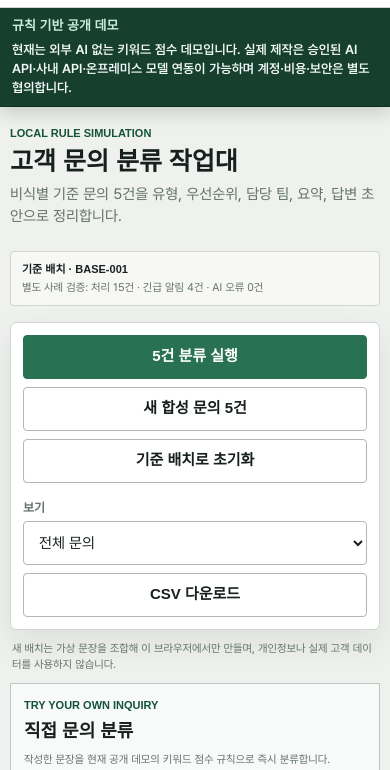
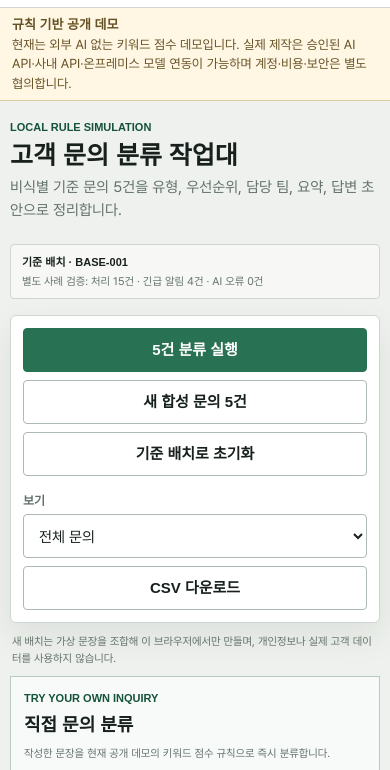
Before and after one commit to Cetacean916/portfolio-showcase, a plain HTML site: page demos/pf01/index.html in a window 390 px wide. Shown: the part 57-827 px from the top of the page. Drawn offline with Linux system fonts and the light colour scheme; a web font is replaced by a local one.

Commit message:
style: restore PF01 ivory boundary

```diff
--- a/demos/pf01/app.css
+++ b/demos/pf01/app.css
@@ -14,31 +14,7 @@
   position: sticky;
   top: var(--pf01-topbar-height);
   z-index: 29;
-  min-height: 44px;
-  justify-content: flex-start;
-  gap: 12px;
-  padding: 9px 24px;
-  border-bottom: 1px solid #0d3023;
-  background: #173f30;
-  box-shadow: 0 6px 16px rgba(13, 48, 35, 0.18);
-  color: #f4fbf7;
   font-size: 13.5px;
-  font-weight: 600;
-  line-height: 1.5;
-  text-align: left;
-}
-
-.pf01-ai-boundary strong {
-  flex: 0 0 auto;
-  padding-right: 12px;
-  border-right: 1px solid rgba(244, 251, 247, 0.34);
-  color: #c8ecd8;
-  font-size: 13.5px;
-  white-space: nowrap;
-}
-
-.pf01-ai-boundary .boundary-copy {
-  max-width: 1180px;
 }
 
 .boundary-copy-compact {
@@ -289,7 +265,6 @@
 
 @media (max-width: 780px) {
   .boundary-note.pf01-ai-boundary {
-    padding-inline: 14px;
     font-size: 13px;
   }
 
@@ -320,16 +295,6 @@
 @media (max-width: 480px) {
   .boundary-note.pf01-ai-boundary {
     top: var(--pf01-topbar-height);
-    gap: 4px;
-    min-height: 0;
-    padding: 9px 12px 10px;
-    font-size: 13px;
-    line-height: 1.45;
-  }
-
-  .pf01-ai-boundary strong {
-    padding-right: 0;
-    border-right: 0;
     font-size: 13px;
   }
 
```
